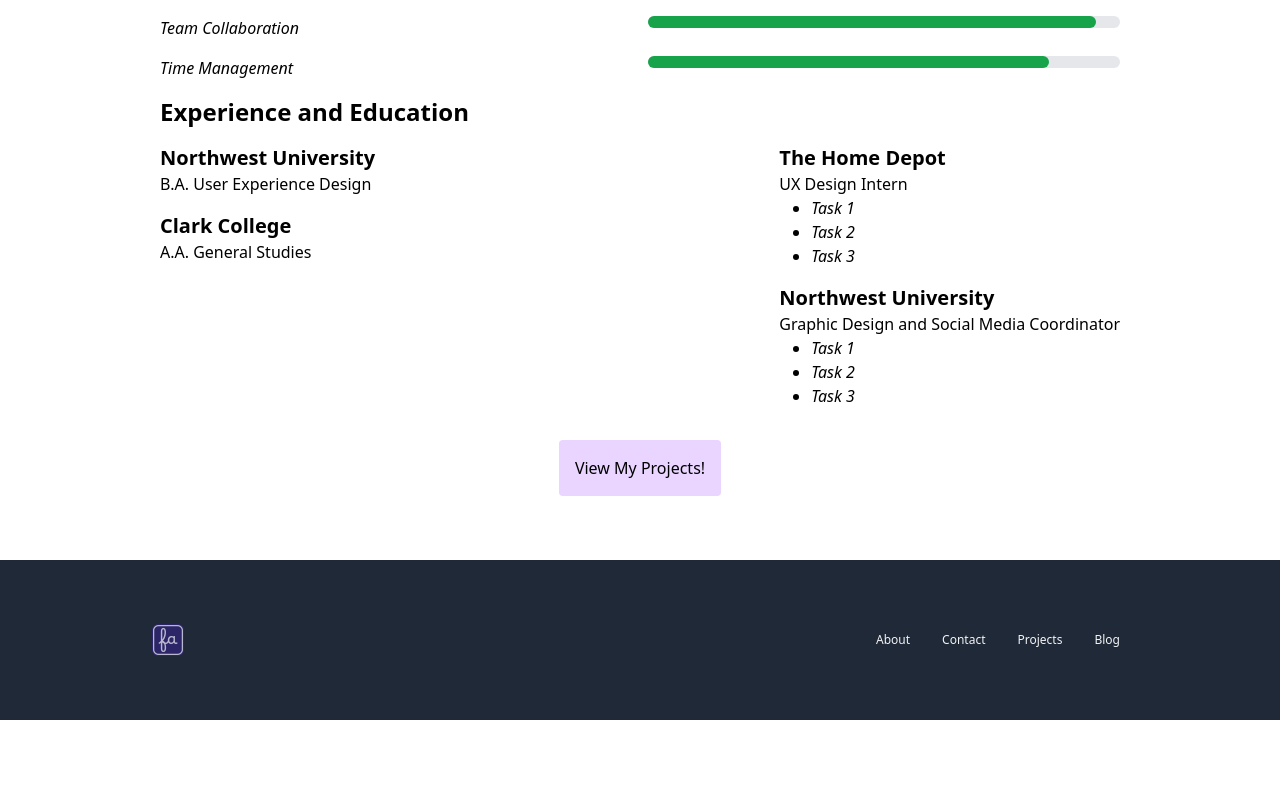
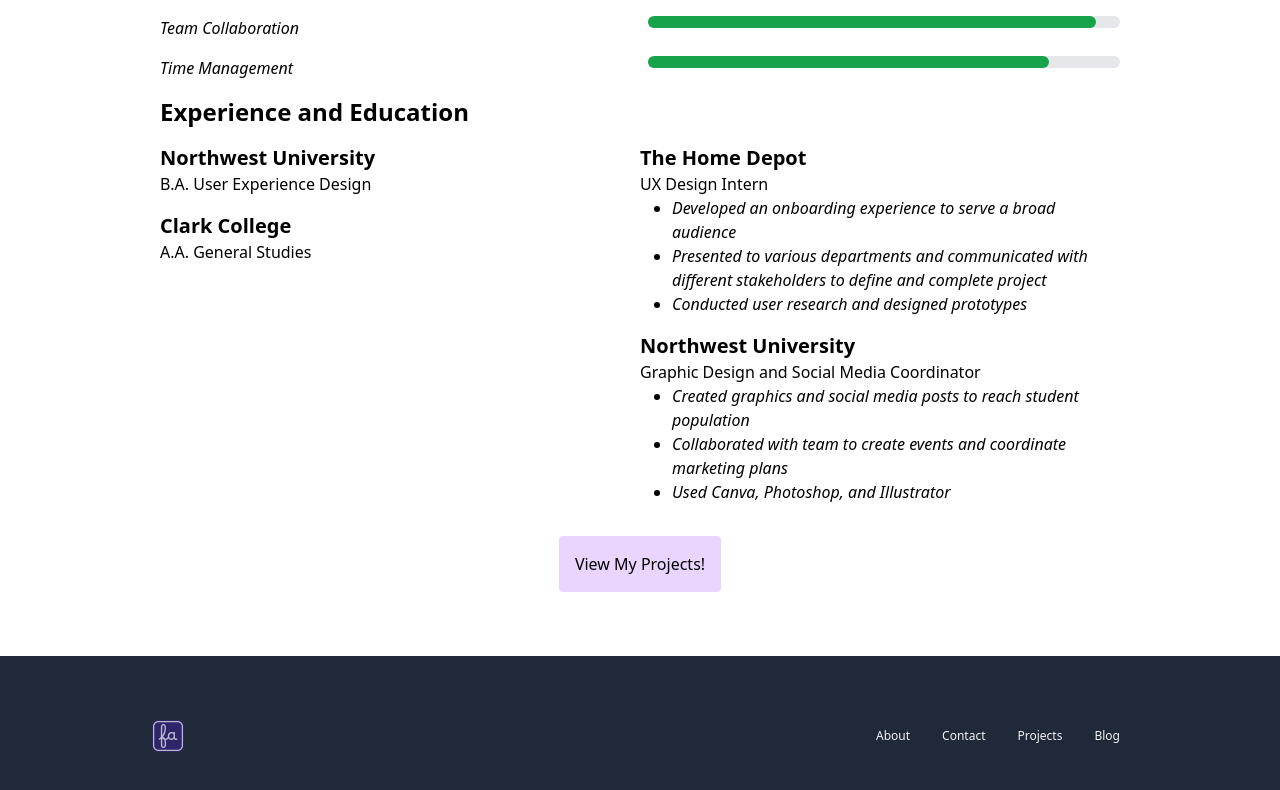
Before and after one commit to faith-e321/nuxt-2025, a Nuxt app: page /about in a window 1280 px wide. Shown: the part 910-1700 px from the top of the page. Before the commit the page ends 1630 px from the top, so only its background shows below. Built offline with nearby package versions, Linux system fonts and the light colour scheme.

Commit message:
Update about.vue

```diff
--- a/pages/about.vue
+++ b/pages/about.vue
@@ -59,30 +59,30 @@
         </div>
         <div class="pt-4">
             <h1 class="font-bold text-2xl pb-4">Experience and Education</h1>
-            <div class="md:grid grid-flow-col auto-cols-max justify-between">
+            <div class="grid grid-cols-1 md:grid-cols-2">
                 <div>
                     <h2 class="text-xl font-semibold">Northwest University</h2>
                     <p>B.A. User Experience Design</p>
                     <div class="h-4"></div>
                     <h2 class="text-xl font-semibold">Clark College</h2>
                     <p>A.A. General Studies</p>
+                    <div class="h-4"></div>
                 </div>
-                <div class="h-4"></div>
                 <div>
                     <h2 class="text-xl font-semibold">The Home Depot</h2>
                     <p>UX Design Intern</p>
                     <ul class="italic list-disc pl-8">
-                        <li>Task 1</li>
-                        <li>Task 2</li>
-                        <li>Task 3</li>
+                        <li>Developed an onboarding experience to serve a broad audience</li>
+                        <li>Presented to various departments and communicated with different stakeholders to define and complete project</li>
+                        <li>Conducted user research and designed prototypes</li>
                     </ul>
                     <div class="h-4"></div>
                     <h2 class="text-xl font-semibold">Northwest University</h2>
                     <p>Graphic Design and Social Media Coordinator</p>
                     <ul class="italic list-disc pl-8">
-                        <li>Task 1</li>
-                        <li>Task 2</li>
-                        <li>Task 3</li>
+                        <li>Created graphics and social media posts to reach student population</li>
+                        <li>Collaborated with team to create events and coordinate marketing plans</li>
+                        <li>Used Canva, Photoshop, and Illustrator</li>
                     </ul>
                 </div>
             </div>
```
